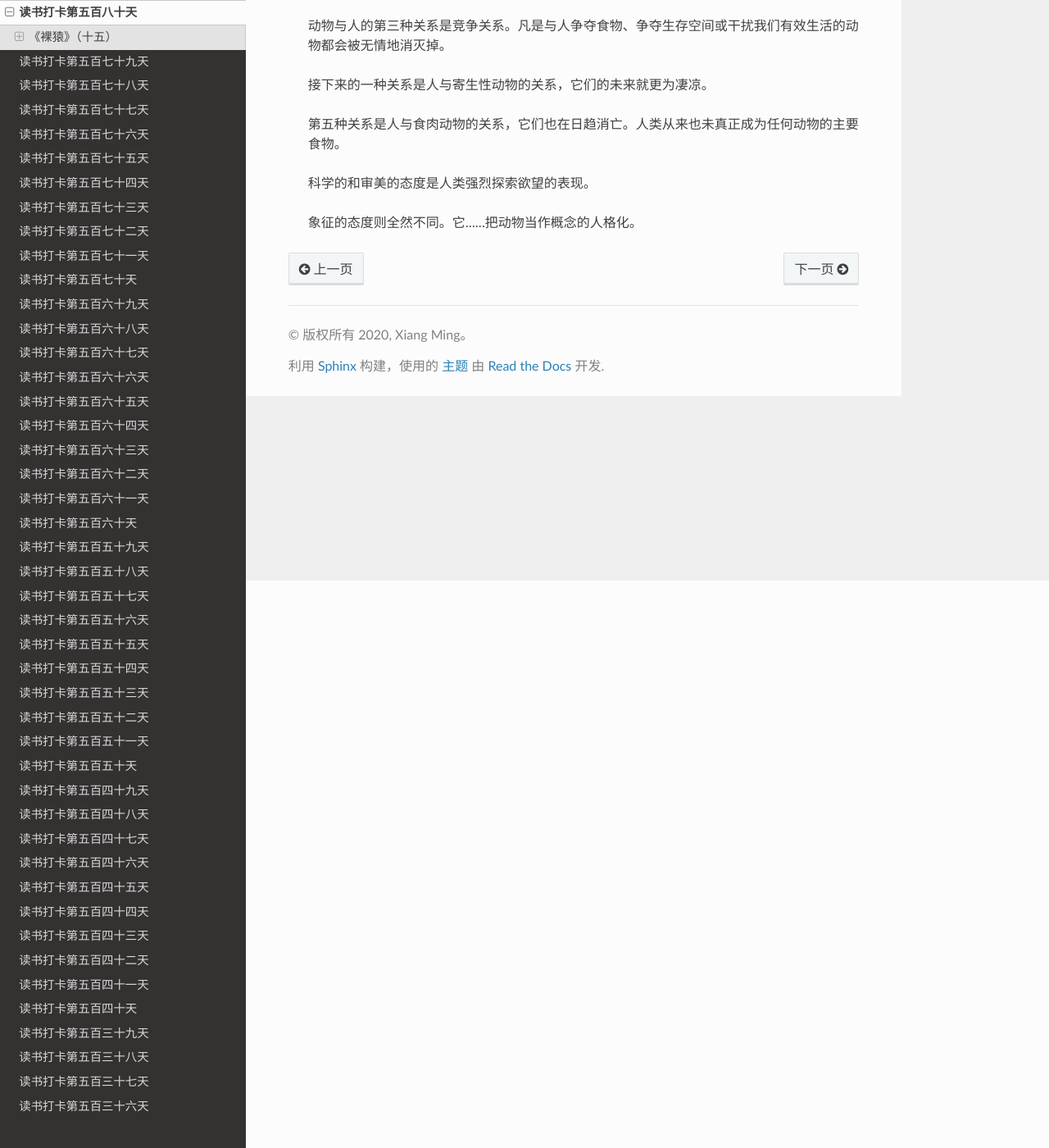
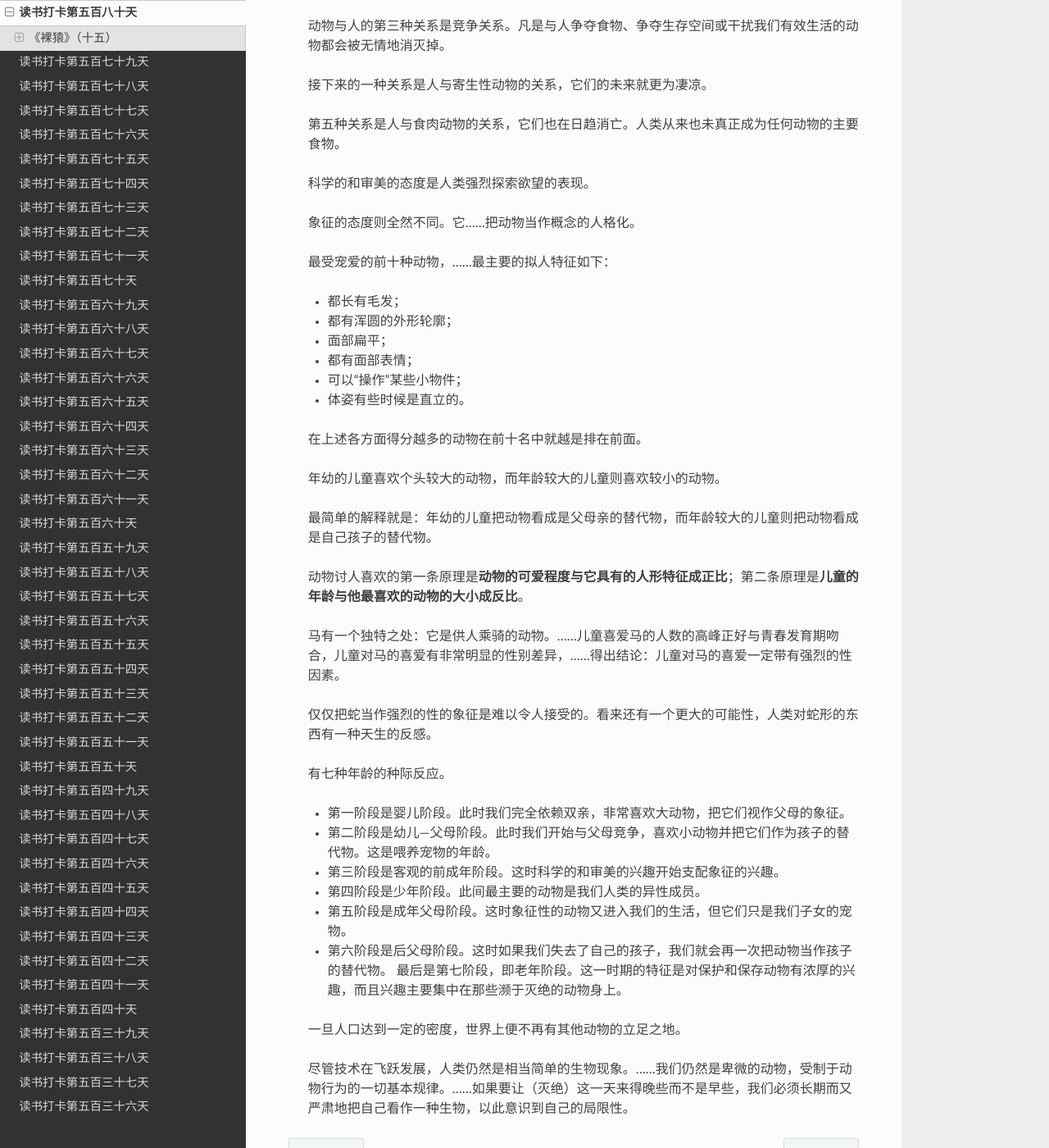
Before and after one commit to xiangming1975/reading, a Sphinx documentation site: the page built from source/2022-05-08.md, in a window 1280 px wide and 1400 px high, scrolled down 692 px. Shown: the whole window at 82% size. Built offline with Sphinx 7.4.7 and the Read the Docs theme 2.0.0, drawn with Linux system fonts in a browser that asks for light colours.

Commit message:
自动提交时间: 2022-05-09T22:00:03,069348909+08:00

```diff
--- a/source/2022-05-08.md
+++ b/source/2022-05-08.md
@@ -23,3 +23,36 @@
 > 科学的和审美的态度是人类强烈探索欲望的表现。
 
 > 象征的态度则全然不同。它……把动物当作概念的人格化。
+
+> 最受宠爱的前十种动物，……最主要的拟人特征如下：
+> * 都长有毛发；
+> * 都有浑圆的外形轮廓；
+> * 面部扁平；
+> * 都有面部表情；
+> * 可以“操作”某些小物件；
+> * 体姿有些时候是直立的。
+
+> 在上述各方面得分越多的动物在前十名中就越是排在前面。
+
+> 年幼的儿童喜欢个头较大的动物，而年龄较大的儿童则喜欢较小的动物。
+
+> 最简单的解释就是：年幼的儿童把动物看成是父母亲的替代物，而年龄较大的儿童则把动物看成是自己孩子的替代物。
+
+> 动物讨人喜欢的第一条原理是**动物的可爱程度与它具有的人形特征成正比**；第二条原理是**儿童的年龄与他最喜欢的动物的大小成反比**。
+
+> 马有一个独特之处：它是供人乘骑的动物。……儿童喜爱马的人数的高峰正好与青春发育期吻合，儿童对马的喜爱有非常明显的性别差异，……得出结论：儿童对马的喜爱一定带有强烈的性因素。
+
+> 仅仅把蛇当作强烈的性的象征是难以令人接受的。看来还有一个更大的可能性，人类对蛇形的东西有一种天生的反感。
+
+> 有七种年龄的种际反应。
+> * 第一阶段是婴儿阶段。此时我们完全依赖双亲，非常喜欢大动物，把它们视作父母的象征。
+> * 第二阶段是幼儿—父母阶段。此时我们开始与父母竞争，喜欢小动物并把它们作为孩子的替代物。这是喂养宠物的年龄。
+> * 第三阶段是客观的前成年阶段。这时科学的和审美的兴趣开始支配象征的兴趣。
+> * 第四阶段是少年阶段。此间最主要的动物是我们人类的异性成员。
+> * 第五阶段是成年父母阶段。这时象征性的动物又进入我们的生活，但它们只是我们子女的宠物。
+> * 第六阶段是后父母阶段。这时如果我们失去了自己的孩子，我们就会再一次把动物当作孩子的替代物。
+> 最后是第七阶段，即老年阶段。这一时期的特征是对保护和保存动物有浓厚的兴趣，而且兴趣主要集中在那些濒于灭绝的动物身上。
+
+> 一旦人口达到一定的密度，世界上便不再有其他动物的立足之地。
+
+> 尽管技术在飞跃发展，人类仍然是相当简单的生物现象。……我们仍然是卑微的动物，受制于动物行为的一切基本规律。……如果要让（灭绝）这一天来得晚些而不是早些，我们必须长期而又严肃地把自己看作一种生物，以此意识到自己的局限性。
```
Also changed, not shown: source/2022-05-09.md (added, +7 -0 lines).
